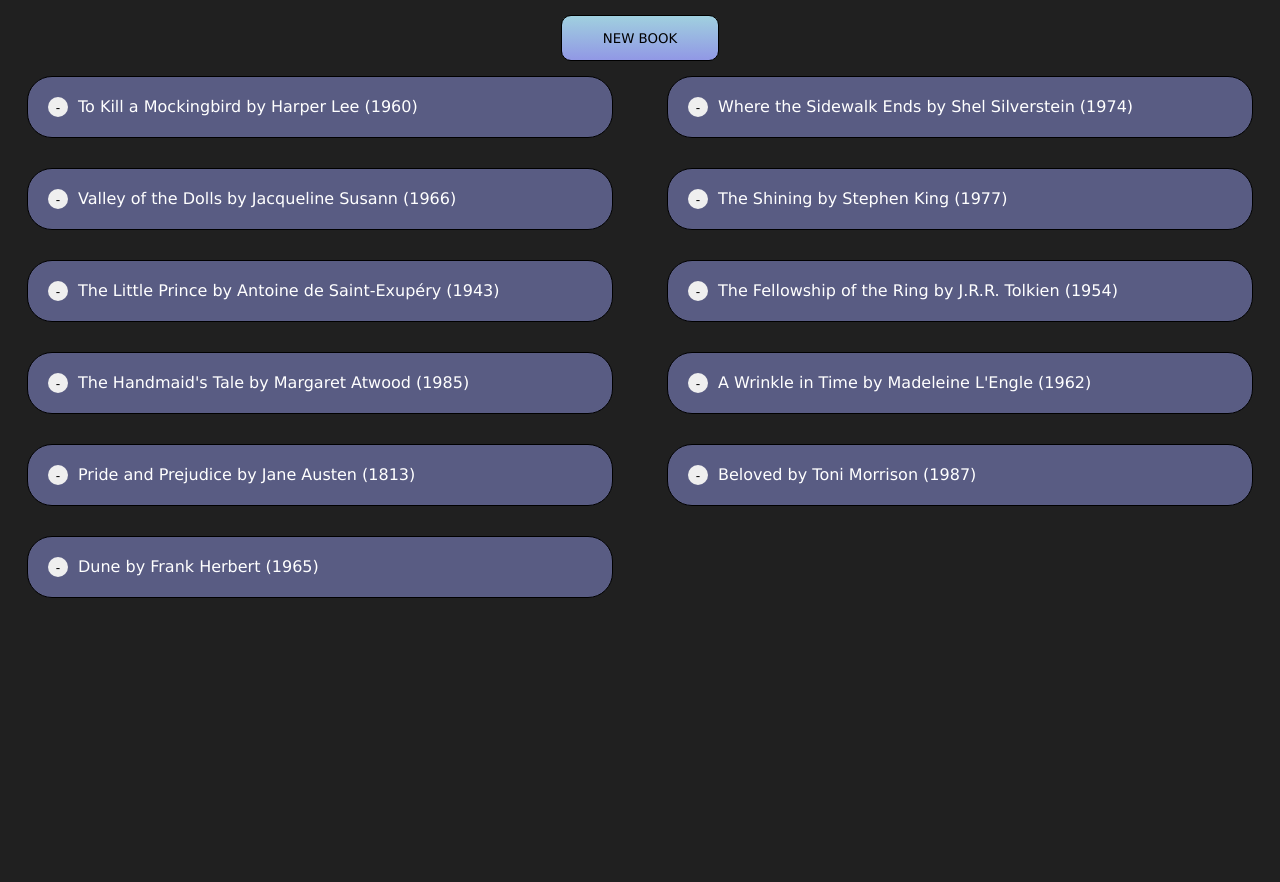
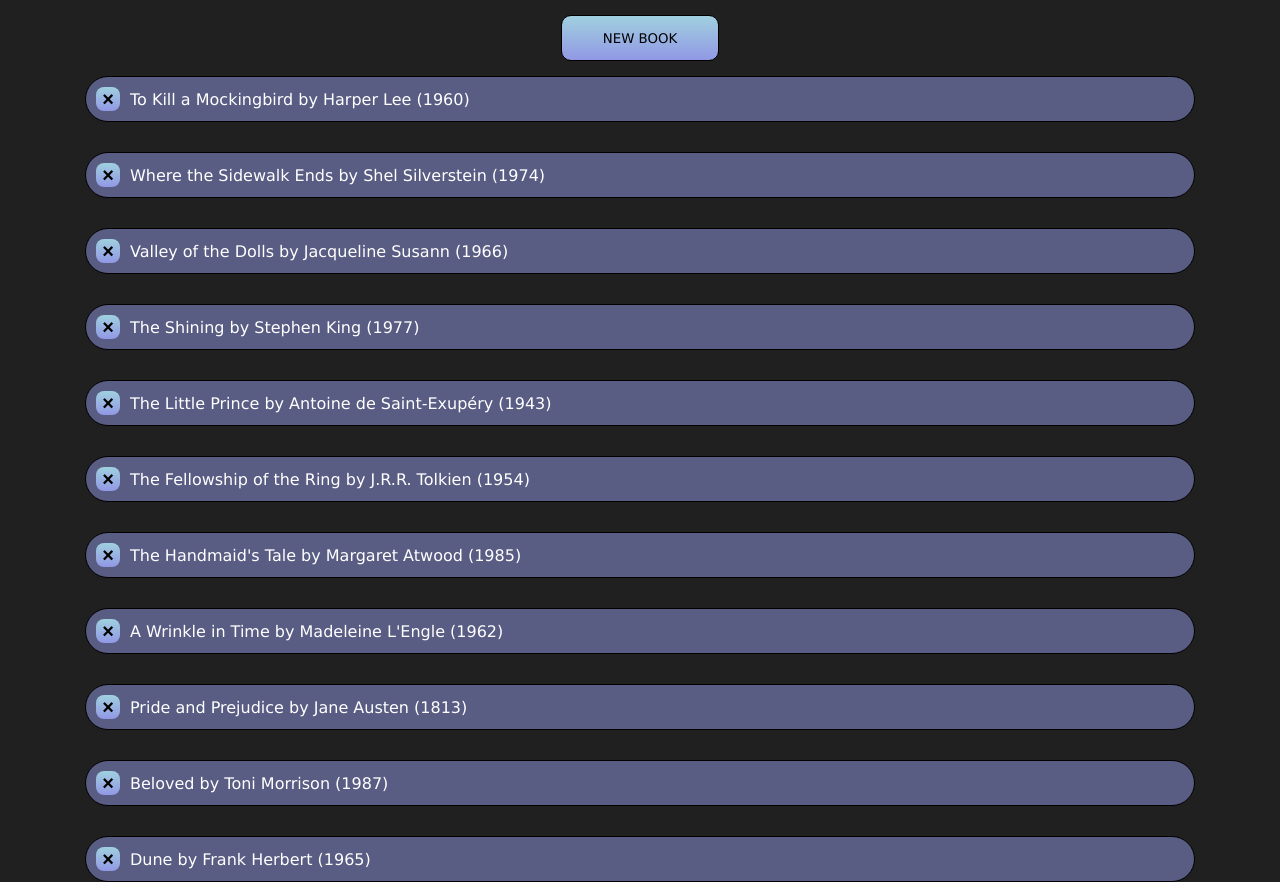
Before and after one commit to Brazy4L/library, a plain HTML site: page index.html in a window 1280 px wide. Before the commit the page ends 800 px from the top, so only its background shows below. Drawn offline with Linux system fonts and the light colour scheme.

Commit message:
Fix remove button

```diff
--- a/css/style.css
+++ b/css/style.css
@@ -40,7 +40,7 @@ body {
 #container {
     height: calc(100vh - 76px);
     display: grid;
-    grid-template: repeat(10, 1fr) / repeat(auto-fit, minmax(450px, 1fr));
+    grid-template: repeat(12, 1fr) / repeat(auto-fit, minmax(650px, 1fr));
     row-gap: 30px;
 }
 
@@ -48,19 +48,28 @@ body {
     width: 85%;
     background-color: #9198e580;
     border-radius: 25px;
-    padding: 20px;
+    padding: 10px;
+    display: flex;
     justify-self: center;
+    align-items: center;
     border: solid #000 1px;
-    display: flex;
 }
 
 #container > div > button {
     width: 20px;
     height: 20px;
-    border-radius: 15px;
+    border-radius: 8px;
     border: none;
     order: -1;
     margin-right: 10px;
+    font-size: 20px;
+    font-weight: 900;
+    display: flex;
+    align-items: center;
+    justify-content: center;
+    background: linear-gradient(#a0d0df, #9198e5);
+    cursor: pointer;
+    padding: 12px;
 }
 
 #container > div > button:active {
--- a/js/script.js
+++ b/js/script.js
@@ -17,34 +17,28 @@ function libraryFill() {
     document.getElementById('container').innerHTML = ''
     library.forEach((item) => {
         let div = document.createElement('div');
-        let remove = document.createElement('button')
         div.innerText = item;
         container.appendChild(div);
+        let remove = document.createElement('button')
+        remove.innerText = '×';
         remove.classList.add('remove');
-        remove.innerText = '-';
         div.appendChild(remove);
-        let removeButtons = document.querySelectorAll('.remove')
-        for (let i = 0; i < removeButtons.length; i++) {
-            let removeButton = removeButtons[i];
-            removeButton.addEventListener('click', () => {
-                library.splice(i, 1);
-                libraryFill();
-            });
-        }
     })
 }
 
 libraryFill();
 
-// document.querySelector('#container > div:nth-child(5) > :nth-child(1)').dataset.id
-
-// document.querySelectorAll('.remove')[1]
-
 let removeBook = () => {
-    library.shift(this.dataset.id);
-    libraryFill();
+    for (let i = 0; i < library.length; i++) {
+        document.querySelectorAll('.remove')[i].addEventListener('click', () => {
+            library.splice(i, 1);
+            libraryFill();
+            removeBook();
+        })
+    }
 }
 
+removeBook();
 
 let button = document.getElementById('new-book');
 let popup = document.getElementById('popup');
@@ -65,6 +59,7 @@ function addBookToLibrary() {
     library.push(book);
     popup.classList.add('hide');
     libraryFill();
+    removeBook();
     title.value = '';
     author.value = '';
     year.value = '';
```
